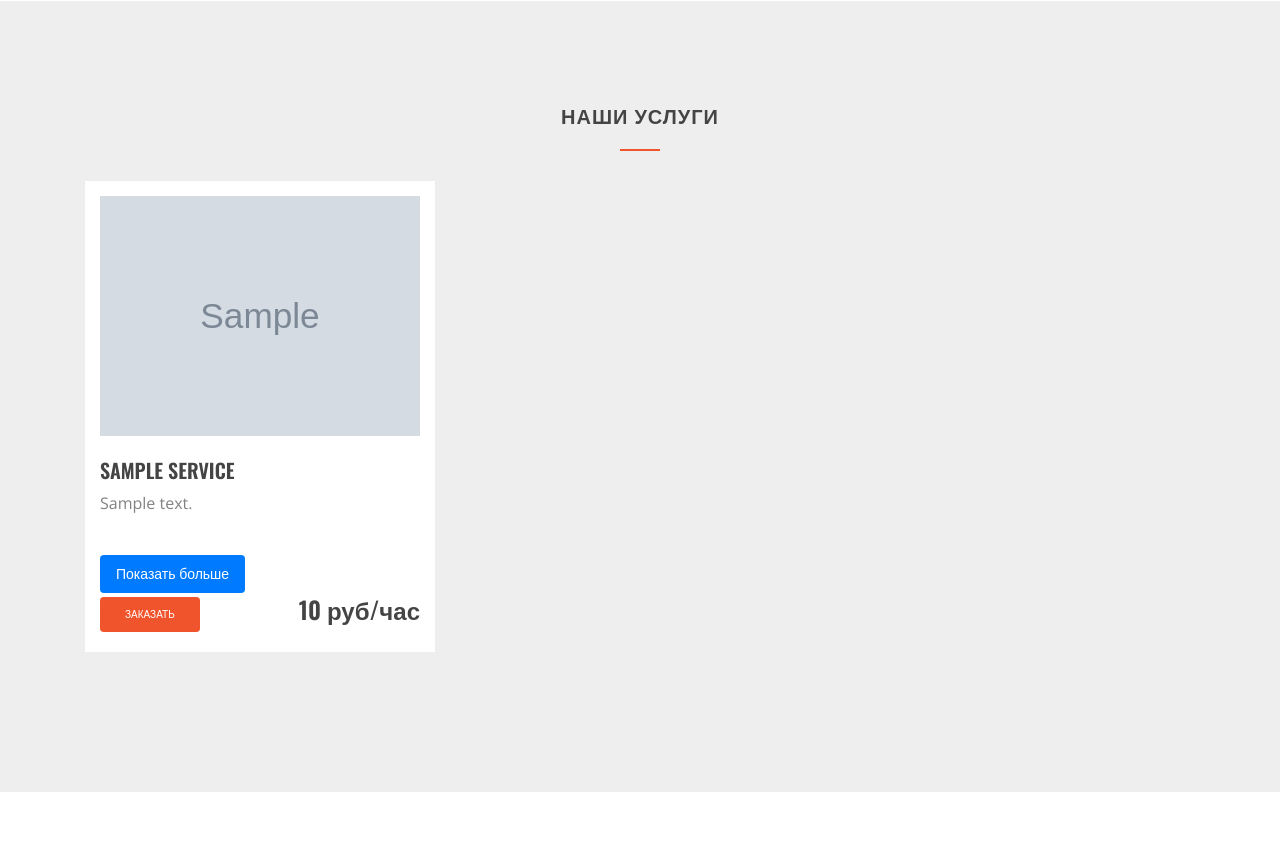
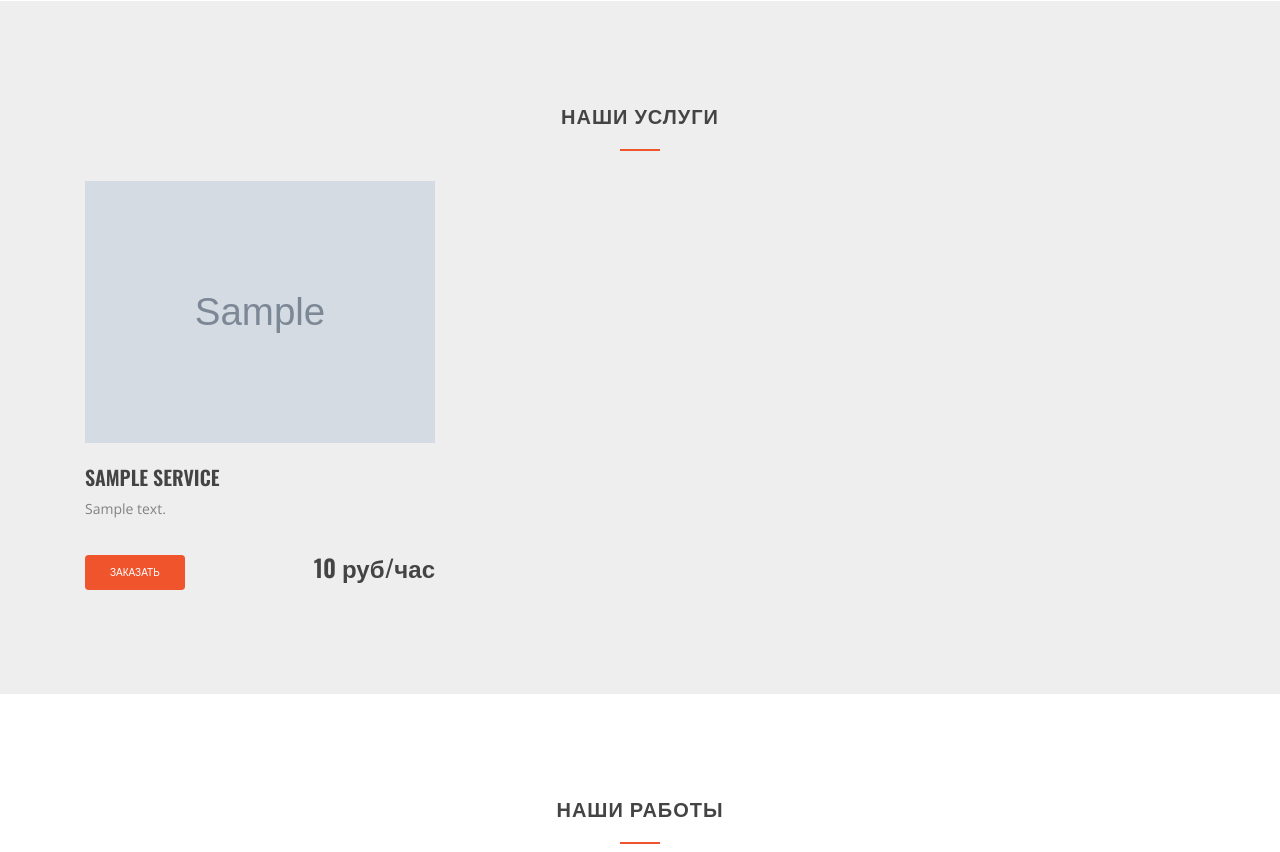
Before and after one commit to Dimon4ik812/construction_site, a Django app: template construction/templates/construction/index.html in a window 1280 px wide. Shown: the part 1437-2289 px from the top of the page. Run offline with Django 5.2, Linux system fonts and the light colour scheme; the template is opened without the code that fills it: values that come from a table or form of the project are taken from there, others are empty; tables that the repository leaves empty hold one stand-in row (values such as "Sample post"); grey boxes marked "Sample" are stand-in pictures; parts of the project's set-up code (start-up, migrations or seed data) failed here and were passed over; some libraries are stand-ins or nearby versions; some web fonts are replaced.

Commit message:
обновления карточки товара, настройка выравнивания

```diff
--- a/construction/templates/construction/index.html
+++ b/construction/templates/construction/index.html
@@ -230,14 +230,11 @@
 
 								<!-- services -->
 
-								<div class="services">
+								<div class="services-container">
+    								<div class="service-card">
 									<div class="services__img"><img src="{{ service.image | media_filter }}" alt=""/></div>
 									<h2 class="services__title"><a href="#">{{ service.name }}</a></h2>
-									<div class="services__desc" id="service-description">
-										<span class="short-description">{{ service.description | truncatechars:80 }}</span>
-										<span class="full-description" style="display: none;">{{ service.description }}</span>
-									</div>
-									<button class="toggle-description" data-target="#service-description">Показать больше</button>
+									<div class="services__desc">{{ service.description | truncatechars:100 }}</div>
 
 									<!-- btn -->
 									<div class="button-price-container">
@@ -249,10 +246,8 @@
 									   data-service-price="{{ service.price }}">
 									  заказать
 									</a>
-
-<!--									<a class="btn btn btn-primary btn-custom" href="service-single.html">заказать-->
-<!--									</a>&lt;!&ndash; End / btn &ndash;&gt;-->
 									<h2 class="services__price"><a href="#">{{ service.price }} руб/час</a></h2>
+									</div>
 									</div>
 								</div><!-- End / services -->
 						</div>
--- a/static/css/styles.css
+++ b/static/css/styles.css
@@ -79,23 +79,3 @@
 .services__price {
     margin-left: auto; /* Если нужно выровнять цену по правому краю */
 }
-
-.services__desc {
-    font-size: 16px;
-    line-height: 1.5;
-}
-
-.toggle-description {
-    background-color: #007bff;
-    color: white;
-    border: none;
-    padding: 8px 16px;
-    cursor: pointer;
-    font-size: 14px;
-    margin-top: 10px;
-    border-radius: 4px;
-}
-
-.toggle-description:hover {
-    background-color: #0056b3;
-}
--- a/static/js/custom-scripts.js
+++ b/static/js/custom-scripts.js
@@ -88,20 +88,22 @@ document.addEventListener('DOMContentLoaded', function () {
 });
 
 
-document.querySelectorAll('.toggle-description').forEach(button => {
-    button.addEventListener('click', function () {
-        const target = document.querySelector(this.getAttribute('data-target'));
-        const shortDescription = target.querySelector('.short-description');
-        const fullDescription = target.querySelector('.full-description');
+/* Стили для контейнера */
+.services-container {
+    display: flex;
+    gap: 20px; /* Отступ между карточками */
+    justify-content: space-between; /* Распределение по горизонтали */
+}
 
-        if (shortDescription.style.display !== 'none') {
-            shortDescription.style.display = 'none';
-            fullDescription.style.display = 'inline';
-            this.textContent = 'Показать меньше';
-        } else {
-            shortDescription.style.display = 'inline';
-            fullDescription.style.display = 'none';
-            this.textContent = 'Показать больше';
-        }
-    });
-});
+/* Стили для каждой карточки */
+.service-card {
+    background-color: #f9f9f9; /* Цвет фона */
+    padding: 20px; /* Поля вокруг содержимого */
+    border-radius: 8px; /* Округлённые углы */
+    box-shadow: 0 4px 6px rgba(0, 0, 0, 0.1); /* Тень */
+    width: calc(33.33% - 20px); /* Равная ширина для трёх колонок */
+    min-height: 400px; /* Минимальная высота для выравнивания */
+    display: flex;
+    flex-direction: column; /* Вертикальное расположение содержимого */
+    justify-content: space-between; /* Выравнивание по вертикали */
+}
```
